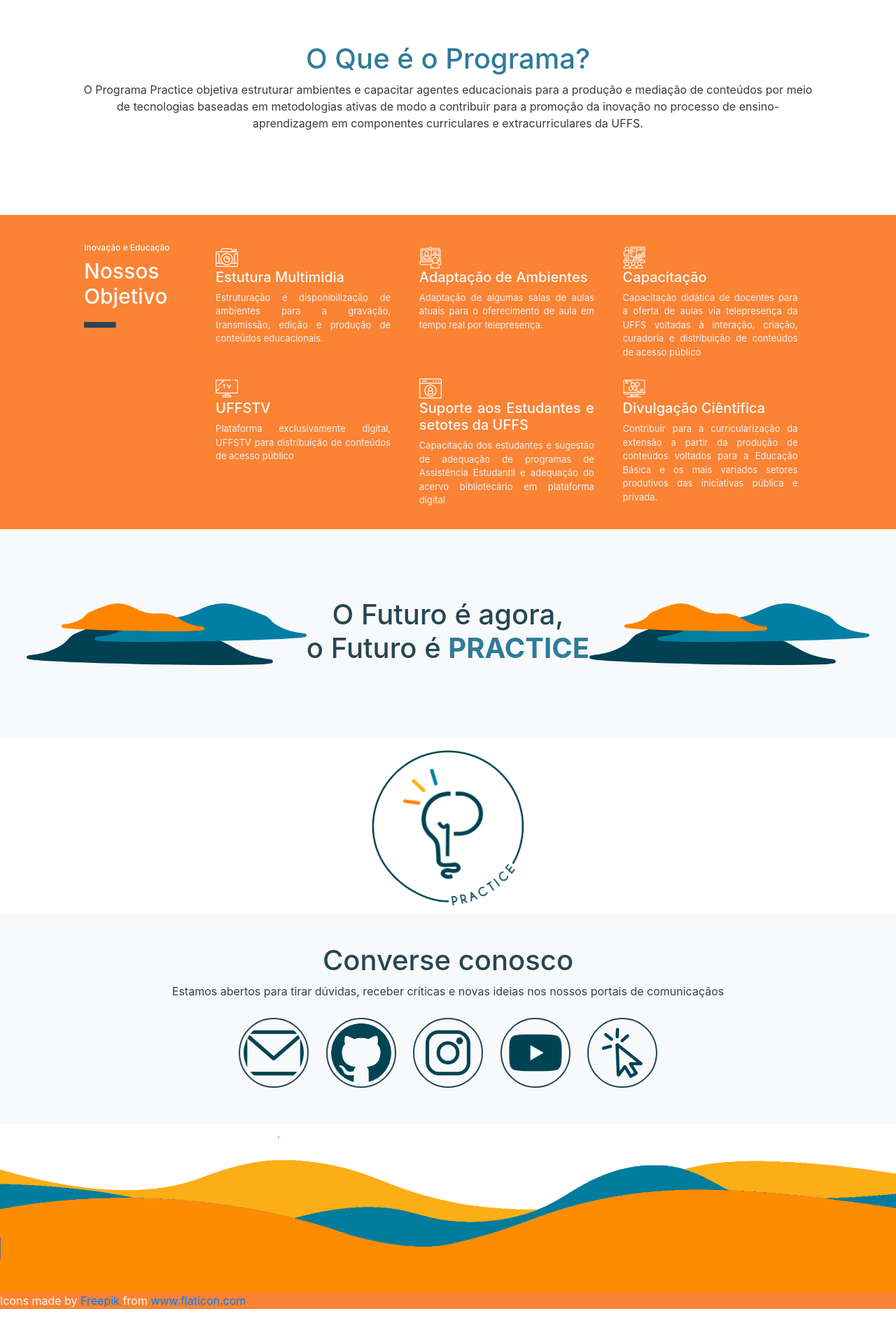
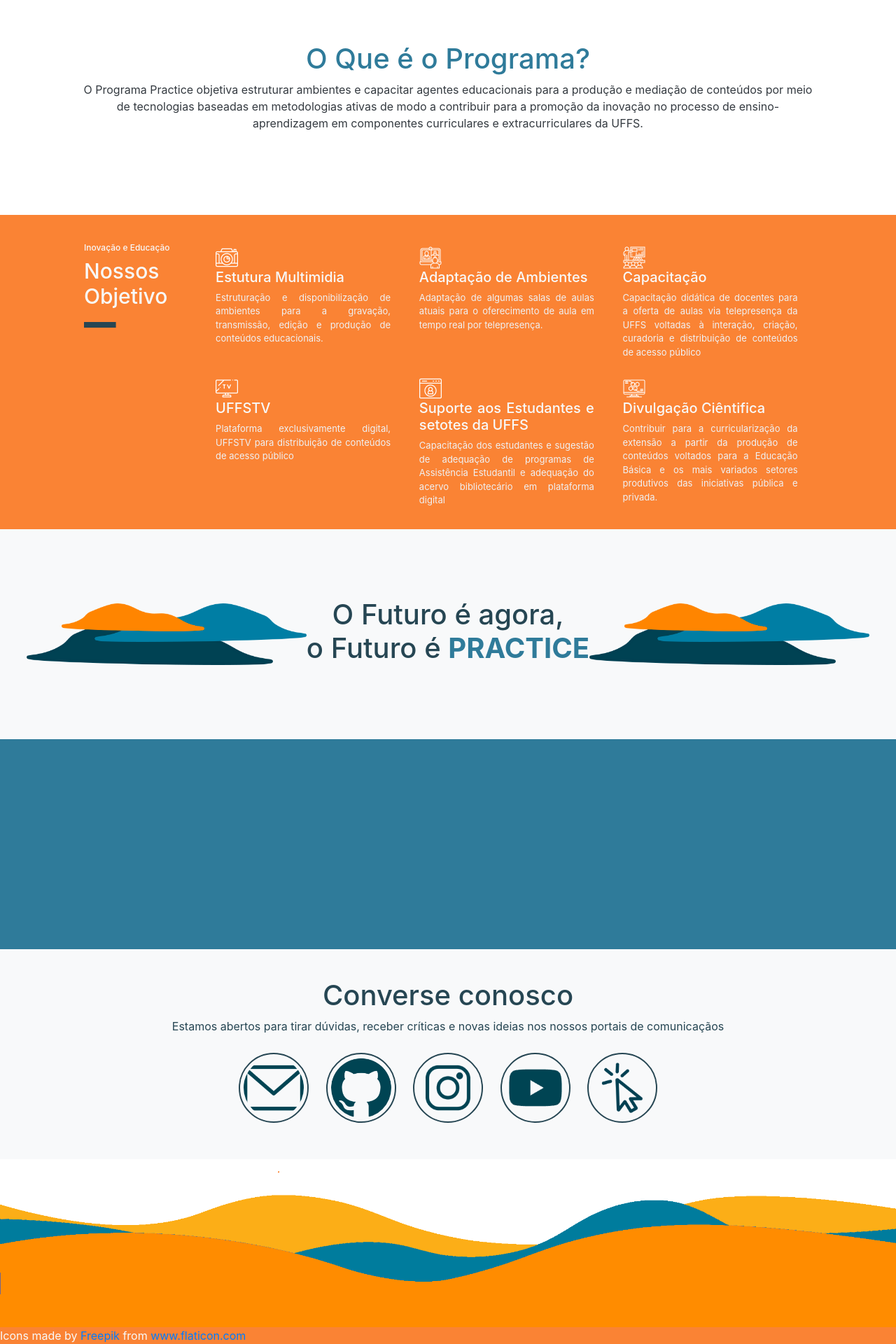
Before and after one commit to oraphaBorges/practice, a Jekyll site: the page built from index.md, in a window 1280 px wide. Shown: the part 1259-3179 px from the top of the page at 70% size. Built offline with Jekyll 4.4.1, drawn with Linux system fonts in a browser that asks for light colours; before the commit the page ends 3129 px from its top, so only the background shows below that.

Commit message:
fix(link):email link. change feat equipe p servico

```diff
--- a/index.md
+++ b/index.md
@@ -64,17 +64,15 @@ layout: base
     <img src="assets/imgs/nuvens.png"  width="400">
 </section>
 
-<section class="equipe">
-<div>
-    <img src="assets/imgs/marca_dagua.png" width="250" style="border-radius: 100%;">
-</div>
+<section class="servico">
+
 </section>
 
 <section class="contato">
 <h1>Converse conosco</h1>
 <p>Estamos abertos para tirar dúvidas, receber críticas e novas ideias nos nossos portais de comunicaçãos</p>
 <div class="redes-sociais">
-    <a href="mailto:practice@uffs.edu.br?subject=Contato%20again"><img src="assets/imgs/Ícones Redes Sociais/Email Escuro.png"></a>
+    <a href="mailto:practice@uffs.edu.br?subject=Contato"><img src="assets/imgs/Ícones Redes Sociais/Email Escuro.png"></a>
     <a href="https://github.com/practice-uffs"><img src="assets/imgs/Ícones Redes Sociais/Github Escuro.png"></a>
     <a href="https://www.instagram.com/practiceuffs/"><img src="assets/imgs/Ícones Redes Sociais/Instagram Escuro.png"></a>
     <a href="https://www.youtube.com/channel/UCu3jAl8MTMPkaxb3u0_xESw?view_as=subscriber"><img src="assets/imgs/Ícones Redes Sociais/YouTube Branca.png"></a>
```
